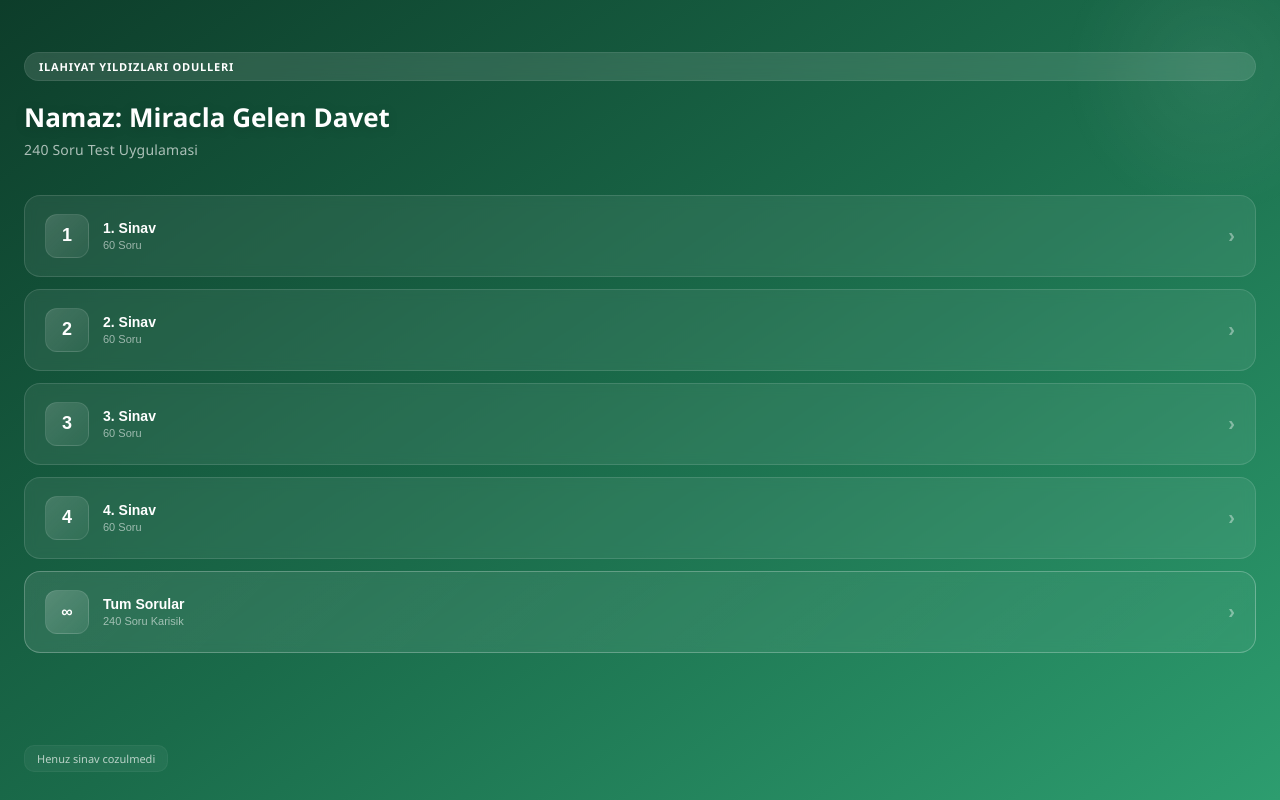
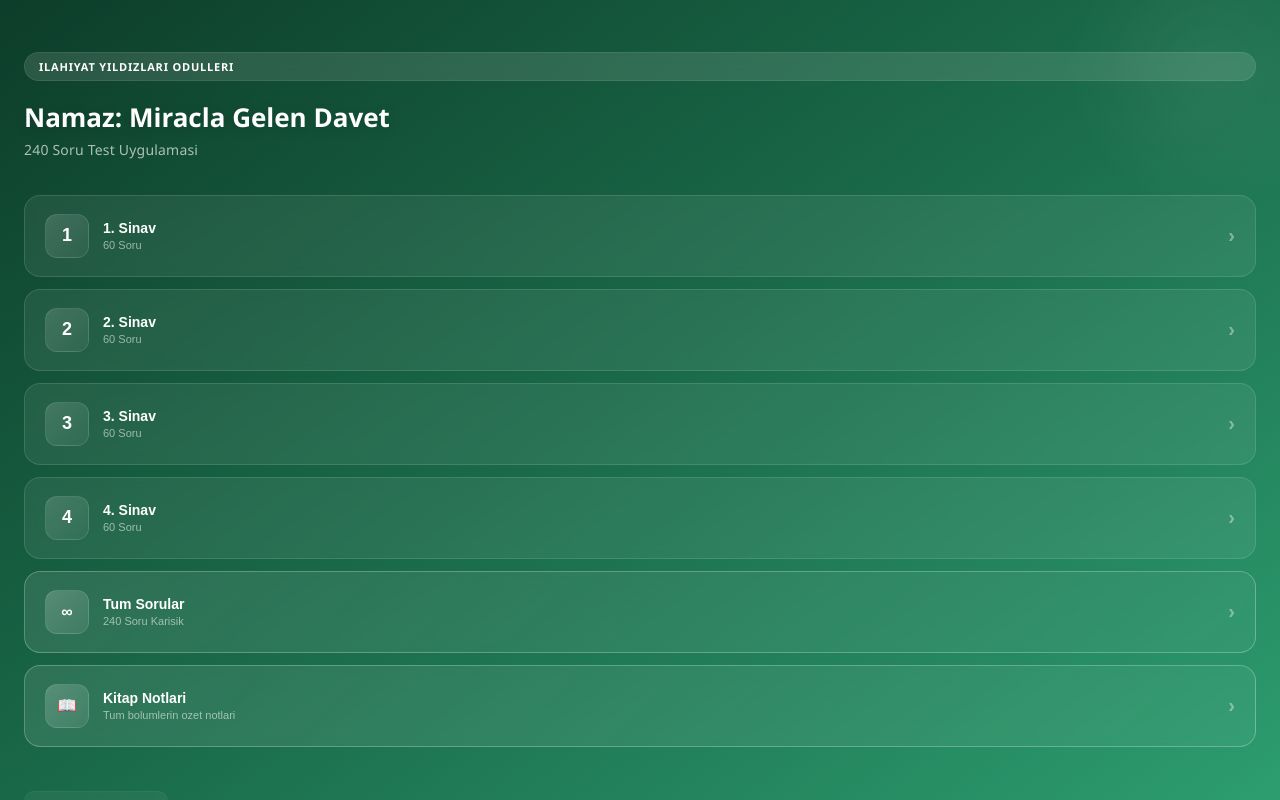
Before and after one commit to halilibrahim1349/namaz-sinavi, a plain HTML site: page index.html in a window 1280 px wide. Drawn offline with Linux system fonts and the light colour scheme.

Commit message:
Kitap Notlari butonu ana sayfaya eklendi
Co-Authored-By: Claude Opus 4.6 (1M context) <noreply@anthropic.com>

```diff
--- a/index.html
+++ b/index.html
@@ -109,6 +109,7 @@ body{font-family:"Segoe UI",-apple-system,BlinkMacSystemFont,Roboto,sans-serif;b
 <button class="eb" onclick="go(3)"><div class="l"><div class="ic">3</div><div class="m">3. Sinav<small>60 Soru</small></div></div><div class="ar">&rsaquo;</div></button>
 <button class="eb" onclick="go(4)"><div class="l"><div class="ic">4</div><div class="m">4. Sinav<small>60 Soru</small></div></div><div class="ar">&rsaquo;</div></button>
 <button class="eb al" onclick="go(0)"><div class="l"><div class="ic">&infin;</div><div class="m">Tum Sorular<small>240 Soru Karisik</small></div></div><div class="ar">&rsaquo;</div></button>
+<button class="eb al" onclick="sh('notes')"><div class="l"><div class="ic">&#128214;</div><div class="m">Kitap Notlari<small>Tum bolumlerin ozet notlari</small></div></div><div class="ar">&rsaquo;</div></button>
 </div>
 <div class="hs" id="hst"></div>
 </div>
```
